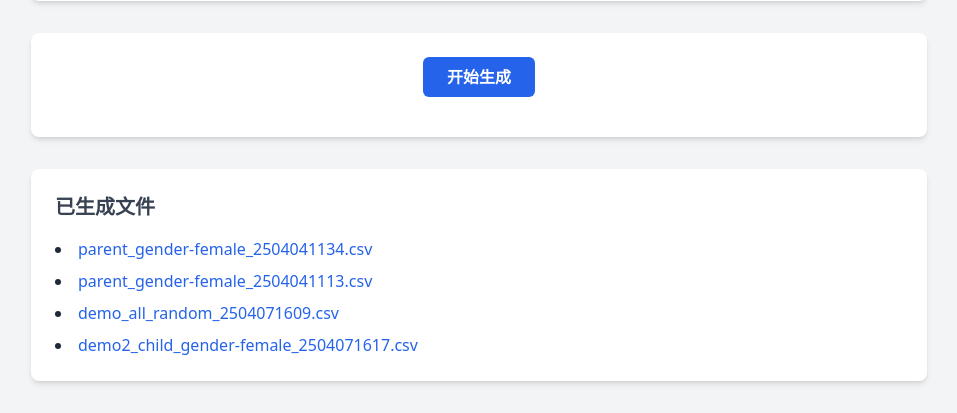
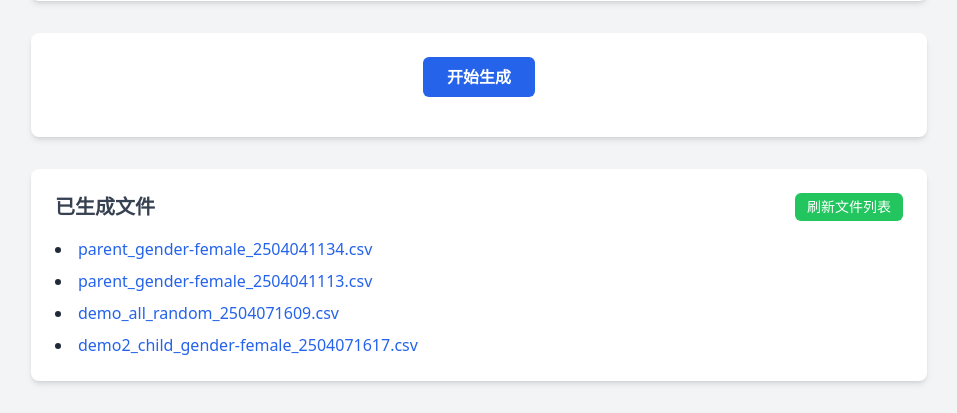
Before and after one commit to LiSiyue99/pea-image-host, a FastAPI app: page / in a window 1280 px wide. Shown: the part 936-1349 px from the top of the page, without its empty margins (161-1118 px from the left). Run offline with FastAPI, Linux system fonts and the light colour scheme; some libraries are stand-ins or nearby versions.

Commit message:
修复Render部署问题：添加调试信息、刷新按钮和文件处理改进

```diff
--- a/coach-parent-conversation/parent-generation/webapp/main.py
+++ b/coach-parent-conversation/parent-generation/webapp/main.py
@@ -14,21 +14,41 @@ from pydantic import BaseModel, Field, ValidationError, validator
 
 # 获取当前文件所在的目录
 BASE_DIR = os.path.dirname(os.path.abspath(__file__))
+
 # Define output directory relative to BASE_DIR (webapp)
 OUTPUT_DIR = os.path.abspath(os.path.join(BASE_DIR, "..", "output"))
-# 确保在Render环境中可以使用临时目录
-if "RENDER" in os.environ:
-    OUTPUT_DIR = os.path.join(os.environ.get("RENDER_ARTIFACTS_DIR", "/tmp"), "output")
-    # 确保输出目录存在
+
+# 确保在Render环境中可以使用合适的目录
+print(f"初始化时使用的输出目录: {OUTPUT_DIR}")
+print(f"环境变量: RENDER = {os.environ.get('RENDER', '未设置')}")
+
+# 确保输出目录存在
+try:
     os.makedirs(OUTPUT_DIR, exist_ok=True)
+    print(f"确保输出目录存在: {OUTPUT_DIR}")
+except Exception as e:
+    print(f"创建输出目录失败: {e}")
 
 CONFIG_DIR = os.path.abspath(os.path.join(BASE_DIR, "..", "configs")) # Config dir path
+# 确保配置目录存在
+try:
+    os.makedirs(CONFIG_DIR, exist_ok=True)
+    print(f"确保配置目录存在: {CONFIG_DIR}")
+except Exception as e:
+    print(f"创建配置目录失败: {e}")
+
 SRC_DIR = os.path.abspath(os.path.join(BASE_DIR, "..", "src")) # Script dir path
 PARENT_PROFILE_DIR = os.path.abspath(os.path.join(BASE_DIR, "..", "parent-profile"))
 
 CONFIG_FILE = os.path.join(CONFIG_DIR, "generation_config.json") # Default config file path
 GENERATOR_SCRIPT = os.path.join(SRC_DIR, "generate_profiles.py") # Generator script path
 PYTHON_EXECUTABLE = sys.executable # Path to current python interpreter
+
+# 打印重要路径
+print(f"Python解释器: {PYTHON_EXECUTABLE}")
+print(f"生成器脚本: {GENERATOR_SCRIPT}")
+print(f"配置文件: {CONFIG_FILE}")
+print(f"家长档案目录: {PARENT_PROFILE_DIR}")
 
 # --- 常量 ---
 COLUMN_ORDER: List[str] = [
@@ -302,37 +322,82 @@ async def get_config_options():
 def list_generated_files():
     """Lists CSV files in the output directory."""
     csv_files = []
+    print(f"正在查找文件，输出目录路径: {OUTPUT_DIR}")
     if not os.path.isdir(OUTPUT_DIR):
         # If output dir doesn't exist, return empty list
+        print(f"警告: 输出目录不存在: {OUTPUT_DIR}")
+        # 尝试创建目录
+        try:
+            os.makedirs(OUTPUT_DIR, exist_ok=True)
+            print(f"已创建输出目录: {OUTPUT_DIR}")
+        except Exception as e:
+            print(f"创建输出目录失败: {e}")
         return csv_files
     try:
-        for filename in os.listdir(OUTPUT_DIR):
-            if filename.lower().endswith(".csv") and os.path.isfile(os.path.join(OUTPUT_DIR, filename)):
+        # 列出目录内容
+        dir_contents = os.listdir(OUTPUT_DIR)
+        print(f"目录内容: {dir_contents}")
+
+        for filename in dir_contents:
+            file_path = os.path.join(OUTPUT_DIR, filename)
+            if filename.lower().endswith(".csv") and os.path.isfile(file_path):
+                print(f"找到CSV文件: {filename}")
                 csv_files.append(filename)
+            else:
+                print(f"跳过非CSV文件或非文件项: {filename}")
+
         csv_files.sort(reverse=True) # Sort by name, newest first if timestamp is used
+        print(f"排序后的文件列表: {csv_files}")
     except OSError as e:
-        print(f"Error listing files in {OUTPUT_DIR}: {e}")
-        # Optionally raise an HTTPException here, but returning empty might be okay too
-        # raise HTTPException(status_code=500, detail="Error listing files")
+        print(f"列出目录内容时出错 {OUTPUT_DIR}: {e}")
+        # 尝试列出父目录
+        try:
+            parent_dir = os.path.dirname(OUTPUT_DIR)
+            print(f"尝试列出父目录 {parent_dir}: {os.listdir(parent_dir)}")
+        except Exception as sub_e:
+            print(f"列出父目录失败: {sub_e}")
+    except Exception as e:
+        print(f"意外错误: {e}")
+
     return csv_files
 
 @app.get("/api/files/download/{filename}")
 async def download_file(filename: str):
     """Downloads a specific CSV file."""
+    print(f"请求下载文件: {filename}")
+
     # Basic security: prevent path traversal
     if "/" in filename or "\\" in filename or ".." in filename:
+        print(f"文件名包含非法字符: {filename}")
         raise HTTPException(status_code=400, detail="Invalid filename.")
 
     file_path = os.path.join(OUTPUT_DIR, filename)
+    print(f"文件完整路径: {file_path}")
 
     if not os.path.isfile(file_path):
+        print(f"文件不存在: {file_path}")
+        # 尝试列出目录内容
+        try:
+            print(f"输出目录内容: {os.listdir(OUTPUT_DIR)}")
+        except Exception as e:
+            print(f"无法列出目录内容: {e}")
         raise HTTPException(status_code=404, detail="File not found.")
+
+    # 检查文件大小和权限
+    try:
+        file_stats = os.stat(file_path)
+        print(f"文件大小: {file_stats.st_size} 字节")
+        print(f"文件权限: {oct(file_stats.st_mode)}")
+    except Exception as e:
+        print(f"获取文件信息失败: {e}")
 
     # Check if the resolved path is still within the intended output directory
     # (Extra safety measure)
     if os.path.commonprefix((os.path.realpath(file_path), OUTPUT_DIR)) != OUTPUT_DIR:
-         raise HTTPException(status_code=403, detail="Access denied.")
+        print(f"安全检查失败: {file_path} 不在 {OUTPUT_DIR} 内")
+        raise HTTPException(status_code=403, detail="Access denied.")
 
+    print(f"准备返回文件: {file_path}")
     return FileResponse(path=file_path, media_type='text/csv', filename=filename)
 
 @app.post("/api/generate")
@@ -340,9 +405,24 @@ async def trigger_generation():
     """Triggers the profile generation script synchronously."""
     # Ensure the config file exists before trying to run
     if not os.path.isfile(CONFIG_FILE):
-        raise HTTPException(status_code=500, detail=f"Configuration file not found: {CONFIG_FILE}")
+        print(f"配置文件不存在: {CONFIG_FILE}")
+        # 尝试创建基本配置文件
+        try:
+            os.makedirs(os.path.dirname(CONFIG_FILE), exist_ok=True)
+            with open(CONFIG_FILE, 'w', encoding='utf-8') as f:
+                json.dump({"num_profiles": 10, "output_dir": OUTPUT_DIR, "profile_sources_dir": PARENT_PROFILE_DIR}, f, indent=2)
+            print(f"已创建默认配置文件: {CONFIG_FILE}")
+        except Exception as e:
+            print(f"创建默认配置文件失败: {e}")
+            raise HTTPException(status_code=500, detail=f"无法创建配置文件: {e}")
+
     if not os.path.isfile(GENERATOR_SCRIPT):
+        print(f"生成器脚本不存在: {GENERATOR_SCRIPT}")
         raise HTTPException(status_code=500, detail=f"Generator script not found: {GENERATOR_SCRIPT}")
+
+    # 确保输出目录存在
+    os.makedirs(OUTPUT_DIR, exist_ok=True)
+    print(f"确保输出目录存在: {OUTPUT_DIR}")
 
     command = [
         PYTHON_EXECUTABLE,
@@ -353,31 +433,34 @@ async def trigger_generation():
 
     try:
         # Run the script synchronously
-        # Use cwd=SRC_DIR if the script relies on relative paths from src
-        # Or adjust paths in the script if needed to be absolute
-        print(f"Running command: {' '.join(command)}")
+        print(f"运行命令: {' '.join(command)}")
         result = subprocess.run(
             command,
             capture_output=True, # Capture stdout/stderr
             text=True, # Decode output as text
             check=False, # Don't raise exception on non-zero exit code automatically
-            # cwd=SRC_DIR # Setting CWD might simplify path handling in the script
-            # It seems the script already uses absolute paths based on its own location, so CWD might not be strictly needed
         )
 
-        print(f"Script STDOUT:\n{result.stdout}")
+        print(f"脚本标准输出:\n{result.stdout}")
         if result.stderr:
-            print(f"Script STDERR:\n{result.stderr}")
+            print(f"脚本错误输出:\n{result.stderr}")
+
+        # 生成后检查输出目录中的文件
+        try:
+            files_after = os.listdir(OUTPUT_DIR)
+            print(f"生成后输出目录内容: {files_after}")
+        except Exception as e:
+            print(f"无法列出生成后的输出目录内容: {e}")
 
         if result.returncode == 0:
-            return JSONResponse(content={"message": "Generation completed successfully!", "output": result.stdout})
+            return JSONResponse(content={"message": "生成成功!", "output": result.stdout})
         else:
             # Return 500 for internal server error if script fails
-            raise HTTPException(status_code=500, detail=f"Generation script failed with exit code {result.returncode}. Error: {result.stderr or result.stdout}")
+            raise HTTPException(status_code=500, detail=f"生成脚本失败，返回码 {result.returncode}. 错误: {result.stderr or result.stdout}")
 
     except Exception as e:
-        print(f"Error running generation script: {e}")
-        raise HTTPException(status_code=500, detail=f"An unexpected error occurred while running the generator: {e}")
+        print(f"运行生成脚本时出错: {e}")
+        raise HTTPException(status_code=500, detail=f"运行生成器时发生意外错误: {e}")
 
 # 运行命令 (在 webapp 目录下): uvicorn main:app --reload
 if __name__ == "__main__":
--- a/coach-parent-conversation/parent-generation/webapp/static/js/app.js
+++ b/coach-parent-conversation/parent-generation/webapp/static/js/app.js
@@ -1,23 +1,53 @@
 // JavaScript code will be added here later
+
+// 在页面加载后执行
+document.addEventListener('DOMContentLoaded', () => {
+    // 获取并显示文件列表
+    fetchAndDisplayFiles();
+
+    // 获取并显示配置
+    fetchAndDisplayConfig();
+
+    // 绑定生成按钮事件
+    const generateButton = document.getElementById('generate-button');
+    if (generateButton) {
+        generateButton.addEventListener('click', handleGenerateClick);
+    }
+
+    // 绑定刷新按钮事件
+    const refreshButton = document.getElementById('refresh-files-button');
+    if (refreshButton) {
+        refreshButton.addEventListener('click', () => {
+            console.log("刷新文件列表");
+            fetchAndDisplayFiles();
+        });
+    }
+});
 
 // Function to fetch and display the file list
 async function fetchAndDisplayFiles() {
     const fileListElement = document.getElementById('file-list');
     const loadingElement = document.getElementById('file-list-loading');
 
-    if (!fileListElement || !loadingElement) {
-        console.error("File list elements not found in the DOM.");
+    if (!fileListElement) {
+        console.error("File list element not found in the DOM.");
         return;
     }
 
+    // 显示加载提示
+    fileListElement.innerHTML = '<li id="file-list-loading">正在刷新文件列表...</li>';
+
     try {
-        const response = await fetch('/api/files');
+        // 添加随机查询参数以避免缓存
+        const timestamp = new Date().getTime();
+        const response = await fetch(`/api/files?t=${timestamp}`);
         if (!response.ok) {
             throw new Error(`HTTP error! status: ${response.status}`);
         }
         const files = await response.json();
+        console.log("获取到的文件列表:", files);
 
-        // Clear loading message
+        // 清空文件列表
         fileListElement.innerHTML = '';
 
         if (files.length === 0) {
@@ -31,15 +61,15 @@ async function fetchAndDisplayFiles() {
                 link.href = `/api/files/download/${encodedFilename}`;
                 link.textContent = filename;
                 link.classList.add('text-blue-600', 'hover:text-blue-800', 'hover:underline');
-                // Optional: forces download dialog in most browsers
-                // link.setAttribute('download', filename);
+                // 强制浏览器下载文件而非打开
+                link.setAttribute('download', filename);
                 listItem.appendChild(link);
                 fileListElement.appendChild(listItem);
             });
         }
     } catch (error) {
         console.error('Error fetching file list:', error);
-        fileListElement.innerHTML = '<li>加载文件列表失败。</li>';
+        fileListElement.innerHTML = `<li class="text-red-500">加载文件列表失败: ${error.message}</li>`;
     }
 }
 
@@ -876,16 +906,3 @@ async function handleGenerateClick() {
         generateButton.disabled = false;
     }
 }
-
-// --- Initial Load ---
-document.addEventListener('DOMContentLoaded', () => {
-    fetchAndDisplayFiles();
-    fetchAndDisplayConfig(); // Fetch and display config form structure
-
-    // Setup generate button listener
-    if (generateButton && generateStatus) {
-        generateButton.addEventListener('click', handleGenerateClick);
-    } else {
-         console.error("Generate button or status element not found.");
-    }
-});
--- a/coach-parent-conversation/parent-generation/webapp/templates/index.html
+++ b/coach-parent-conversation/parent-generation/webapp/templates/index.html
@@ -32,7 +32,12 @@
 
         <!-- 文件列表区域 -->
         <div class="bg-white p-6 rounded-lg shadow-md">
-            <h2 class="text-xl font-semibold mb-4 text-gray-700">已生成文件</h2>
+            <div class="flex justify-between items-center mb-4">
+                <h2 class="text-xl font-semibold text-gray-700">已生成文件</h2>
+                <button id="refresh-files-button" class="bg-green-500 hover:bg-green-600 text-white text-sm py-1 px-3 rounded-md">
+                    刷新文件列表
+                </button>
+            </div>
             <div>
                 <ul id="file-list" class="list-disc list-inside space-y-2 text-gray-800">
                     <li id="file-list-loading">加载文件中...</li>
```
